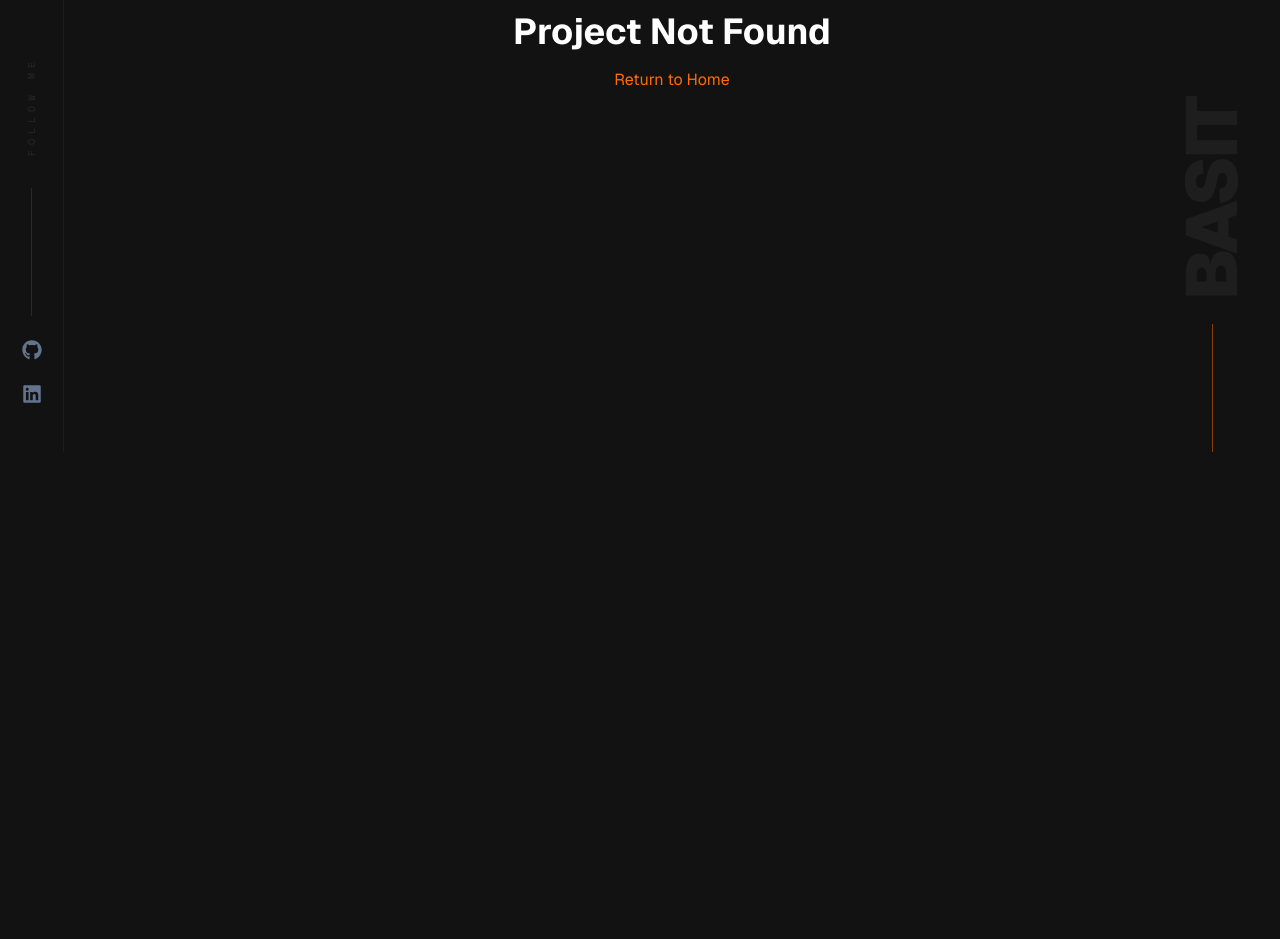
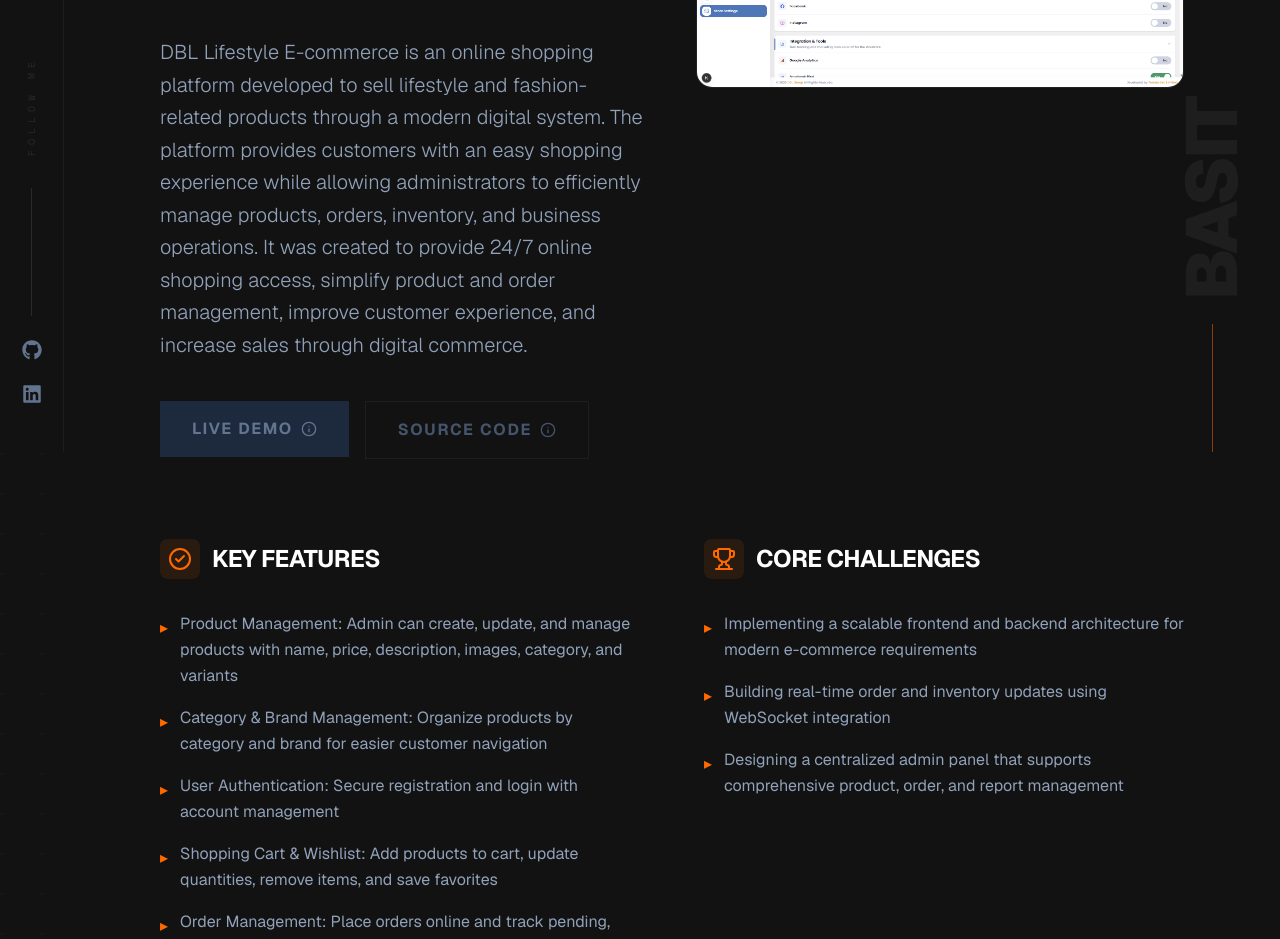
Before and after one commit to ridwanul-basit/My-Portfolio, a Next.js app: page /projects/dbl-lifestyle-ecommerce in a window 1280 px wide. Before the commit this address had no page. Shown: the part 348-1287 px from the top of the page. Before the commit the page ends 800 px from the top, so only its background shows below. Built offline with nearby package versions, Linux system fonts and the light colour scheme.

Commit message:
DBl Project added

```diff
--- a/package.json
+++ b/package.json
@@ -12,7 +12,7 @@
     "clsx": "^2.1.1",
     "framer-motion": "^12.38.0",
     "lucide-react": "^1.14.0",
-    "next": "16.2.4",
+    "next": "^16.2.6",
     "react": "19.2.4",
     "react-dom": "19.2.4",
     "react-icons": "^5.6.0",
--- a/src/app/projects/[id]/page.tsx
+++ b/src/app/projects/[id]/page.tsx
@@ -41,10 +41,10 @@ export default function ProjectDetails() {
       return (
         <div className="group relative">
           <button className="px-8 py-4 bg-slate-800 text-slate-500 font-bold uppercase tracking-widest cursor-not-allowed flex items-center gap-2">
-            Not Live <Info size={16} />
+            Live Demo <Info size={16} />
           </button>
-          <div className="absolute bottom-full left-1/2 -translate-x-1/2 mb-2 w-64 p-3 bg-[#1e1e1e] border border-orange-500/30 text-slate-300 text-xs rounded-lg opacity-0 group-hover:opacity-100 group-active:opacity-100 transition-opacity pointer-events-none z-50 text-center shadow-xl">
-            This project is not currently live. Please see the source code for details.
+          <div className="absolute bottom-full left-1/2 -translate-x-1/2 mb-2 w-72 p-3 bg-[#1e1e1e] border border-orange-500/30 text-slate-300 text-xs rounded-lg opacity-0 group-hover:opacity-100 group-active:opacity-100 transition-opacity pointer-events-none z-50 text-center shadow-xl">
+            Development ongoing — not live yet.
           </div>
         </div>
       );
--- a/src/data/projects.ts
+++ b/src/data/projects.ts
@@ -85,9 +85,48 @@ export const projects: Project[] = [
     codeStatus: "private"
   },
   {
+    id: "dbl-lifestyle-ecommerce",
+    title: "DBL Lifestyle E-commerce",
+    description: "A modern lifestyle shopping platform built with Next.js frontend and NestJS backend, powered by PostgreSQL and WebSocket.",
+    fullDescription: "DBL Lifestyle E-commerce is an online shopping platform developed to sell lifestyle and fashion-related products through a modern digital system. The platform provides customers with an easy shopping experience while allowing administrators to efficiently manage products, orders, inventory, and business operations. It was created to provide 24/7 online shopping access, simplify product and order management, improve customer experience, and increase sales through digital commerce.",
+    image: "/projects/DBL.png",
+    github: "#",
+    demo: "#",
+    tags: ["Next.js", "Nest JS", "PostgreSQL", "WebSocket"],
+    features: [
+      "Product Management: Admin can create, update, and manage products with name, price, description, images, category, and variants",
+      "Category & Brand Management: Organize products by category and brand for easier customer navigation",
+      "User Authentication: Secure registration and login with account management",
+      "Shopping Cart & Wishlist: Add products to cart, update quantities, remove items, and save favorites",
+      "Order Management: Place orders online and track pending, confirmed, shipped, and delivered status",
+      "Payment System: Supports online payment integration and cash on delivery with a secure checkout process",
+      "Coupon & Discount System: Admin-created coupons and user-applied discount codes during checkout",
+      "Inventory Management: Monitor stock, prevent out-of-stock issues, and update inventory automatically after sales",
+      "Admin Panel: Full system control for products, orders, customers, discounts, and reports",
+      "Dashboard & Reports: Sales reports, order statistics, revenue overview, and customer activity monitoring",
+      "Role-Based Permissions: Admin, Manager, and Staff access levels for secure workflow control"
+    ],
+    challenges: [
+      "Implementing a scalable frontend and backend architecture for modern e-commerce requirements",
+      "Building real-time order and inventory updates using WebSocket integration",
+      "Designing a centralized admin panel that supports comprehensive product, order, and report management"
+    ],
+    benefits: [
+      "Easy online shopping experience with 24/7 access",
+      "Faster order processing and improved customer satisfaction",
+      "Better inventory management and prevention of stock issues",
+      "Centralized business control through a unified admin dashboard",
+      "Increased sales and operational efficiency for online retail"
+    ],
+    hasImage: true,
+    demoStatus: "not-live",
+    codeStatus: "private"
+  },
+  {
     id: "stc-360",
     title: "STC 360",
     description: "Online education platform designed to provide students with access to online classes, courses, and resources.",
+
     fullDescription: "STC360 is a complete digital learning solution designed to provide students with flexible, accessible, and centralized access to education. It modernizes traditional learning systems by providing a structured environment for course enrollment, live/recorded classes, automated quizzes, and certification, connecting students and administrators through a single efficient system.",
     image: "/projects/STC360.png",
     github: "#",
```
Also changed, not shown: public/projects/DBL.png (added), 1 other file (tests, documents, lock files or other folders).
